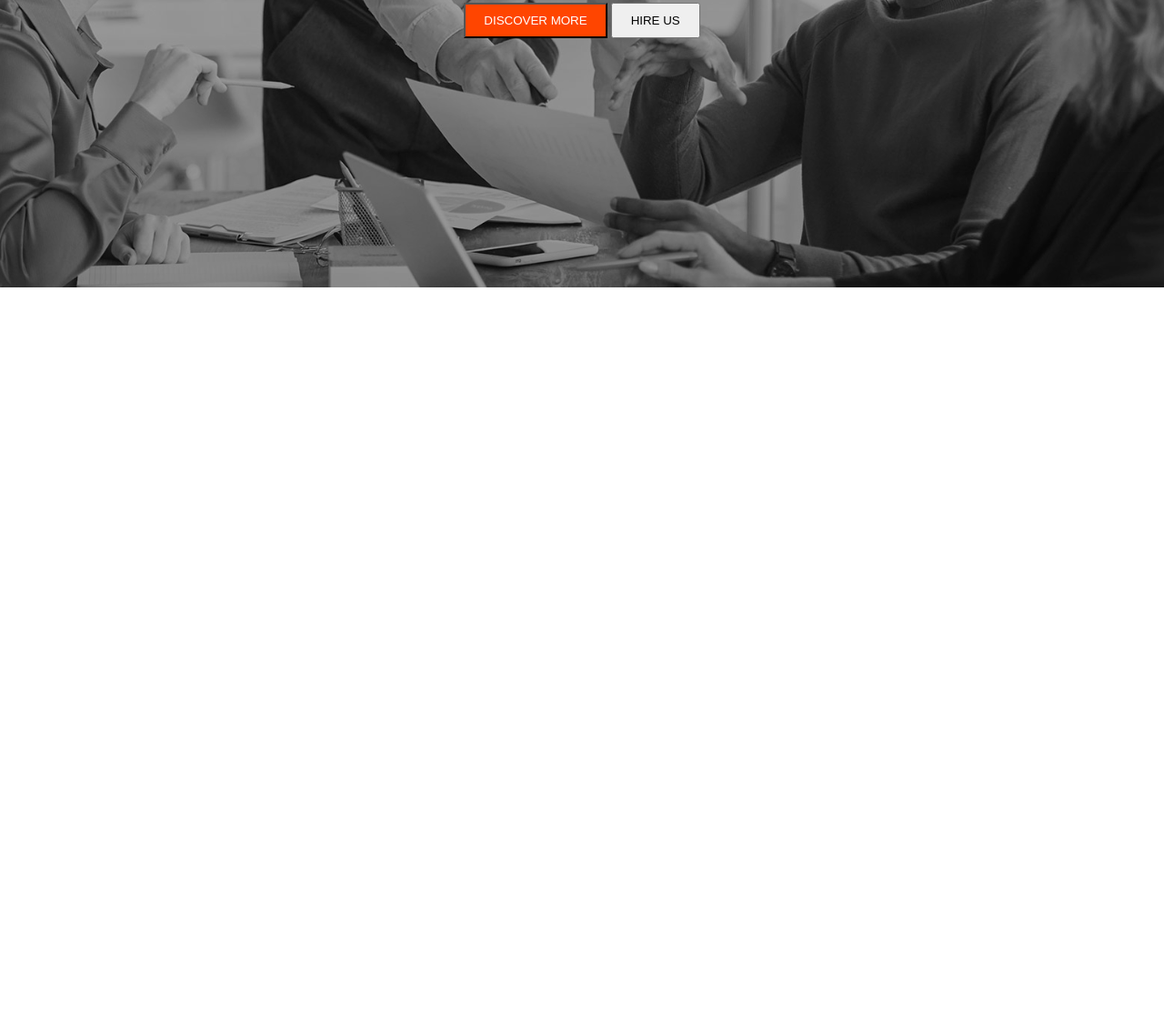
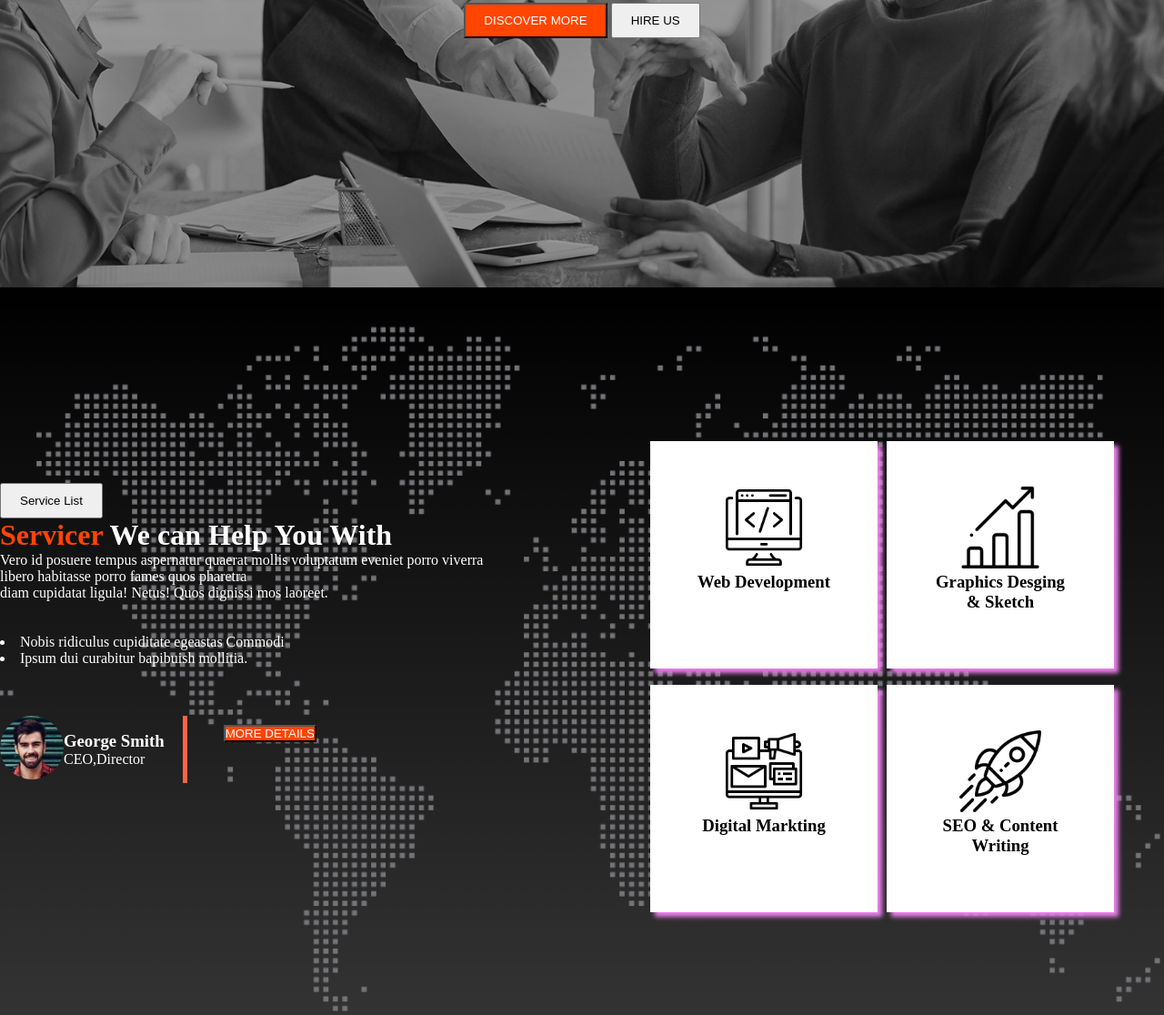
Before and after one commit to asfdeveloper3/Practice-project-3, a plain HTML site: page index.html in a window 1280 px wide. Shown: the part 553-1669 px from the top of the page at 91% size. Before the commit the page ends 869 px from the top, so only its background shows below. Drawn offline with Linux system fonts and the light colour scheme.

Commit message:
adding sercive section

```diff
--- a/index.html
+++ b/index.html
@@ -31,5 +31,56 @@
             </div>
         </div>
     </header>
+    <main>
+        <div class="service-container">
+            <div class="service-info">
+                <button class="btn">Service List</button>
+                <h1 class="sercive-title"><span>Servicer</span> We can Help You With</h1>
+                <p class="service-description">
+                    Vero id posuere tempus aspernatur quaerat mollis voluptatum eveniet porro viverra <br>libero habitasse porro fames quos pharetra  <br>diam cupidatat ligula! Netus! Quos dignissi mos laoreet.
+                </p><br><br>
+                    <li>Nobis ridiculus cupiditate egeastas Commodi</li>
+                    <li>Ipsum dui curabitur bapibuish mollitia.</li><br><br><br>
+                <!--Author Intro-->
+                    <div class="into">
+                        <div class="into-section">
+                            <div class="author-img">
+                                <img class="authors-pic" src="asset/image/author.jpg" alt="" class="intro-img">
+                            </div>
+                            <div class="author-into">
+                                <h3>George Smith</h3>
+                                <p>CEO,Director</p>
+                            </div>
+                        </div>
+                        <div class="btn">
+                            <button class="bg-primary">MORE DETAILS</button>
+                        </div>
+                    </div>
+            </div>
+            <div class="service-img">
+                    <div class="sercive-set-one">
+                        <div class="service-box">
+                            <img src="asset/icons/coding.png" alt="" class="service-logo">
+                            <h3>Web Development</h3>
+                        </div> <br>
+                        <div class="service-box">
+                            <img src="asset/icons/digital-marketing.png" alt="" class="service-logo">
+                            <h3>Digital Markting</h3>
+                        </div>
+                    </div>
+                    <div class="sercive-set-one">
+                        <div class="service-box">
+                            <img src="asset/icons/bar-chart.png" alt="" class="service-logo">
+                            <h3>Graphics Desging & Sketch</h3>
+                        </div> <br>
+                        <div class="service-box">
+                            <img src="asset/icons/startup.png" alt="" class="service-logo">
+                            <h3>SEO & Content Writing</h3>
+                        </div>
+                    </div>
+                    </div>
+            </div>
+        </div>
+    </main>
 </body>
 </html>
--- a/style.css
+++ b/style.css
@@ -55,3 +55,57 @@ span{
     color: white;
     background-color: orangered;
 }
+
+/**main bar**/
+
+/**sercive section**/
+.service-container{
+    display: flex;
+    justify-content: space-between;
+    width: 100%;
+    height: 100vh;
+    background-image: url('asset/image/footer-bg.png'),linear-gradient(rgba(0,0,0,1.8),rgba(0,0,0,0.8));
+    background-repeat: no-repeat;
+    background-size: cover;
+    background-position: center;
+    align-items: center;
+}
+.service-info{
+    color: white;
+    margin-bottom: 40px;
+}
+.into{
+    display: flex;
+    gap:20px;
+
+}
+.into-section{
+    display: flex;
+    align-items: center;
+    border-right: 5px solid tomato;
+    padding-right: 20px;
+}
+.authors-pic{
+    width: 70px;
+    border-radius: 100px;
+}
+.service-logo{
+    height: 90px;
+}
+.service-box{
+    text-align: center;
+    width: 150px;
+    height:150px;
+    padding:50px;
+    color:black;
+    background-color: white;
+    box-shadow: 5px 5px 5px violet;
+}
+
+.service-img{
+    padding-top: 55px;
+    padding-right: 55px;
+    display: flex;
+    gap: 10px;
+    border-radius: 10px;
+}
```
